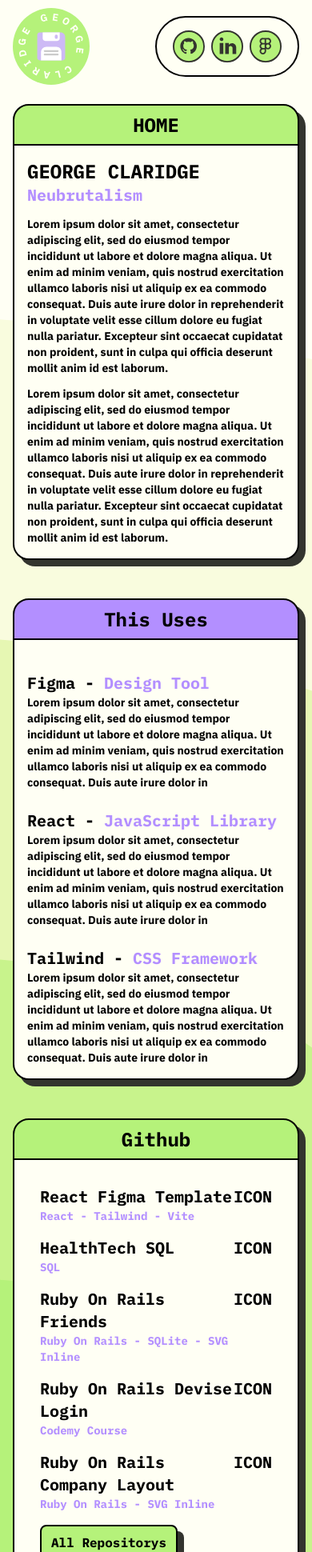
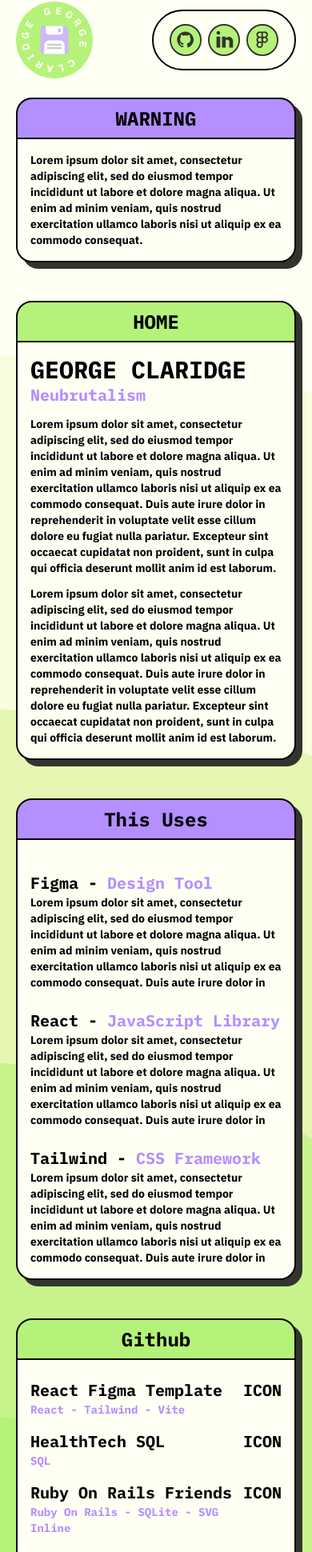
Before and after one commit to GeorgeClaridge/BrutalDesign, a React (Vite) app in the folder my-project/: page / in a window 390 px wide. Shown: the part 22-1962 px from the top of the page at 80% size. Built offline with nearby package versions, Linux system fonts and the light colour scheme.

Commit message:
Added warning placeholder

```diff
--- a/my-project/src/App.jsx
+++ b/my-project/src/App.jsx
@@ -6,14 +6,14 @@
 function App() {
 
   return (
-    <div className='bg-no-repeat bg-cover' style={{ backgroundImage: `url(${Background})` }}>
+    <div className="bg-no-repeat bg-cover" style={{ backgroundImage: `url(${Background})` }}>
       <div className="padding px-[4rem] pb-[3rem] hidden lg:block">
         <Navbar />
         <Header />
         <Tool />
       </div>
 
-      <div className="MobileTest lg:hidden xl:hidden 2xl:hidden px-4 py-2">
+      <div className="lg:hidden xl:hidden 2xl:hidden px-5">
         <MobileNavbar />
         <MobileHeader />
         <MobileTool />
--- a/my-project/src/components/header/Header.jsx
+++ b/my-project/src/components/header/Header.jsx
@@ -13,7 +13,7 @@
 
           <div className="bg-white rounded-b-[20px] border-[2px] border-t-[0px] shadow-solid-primary">
 
-            <ul className="center py-8 px-10 text-xl font-bold list-none">
+            <ul className="py-8 px-10 text-xl font-bold list-none">
               <li className="flex pb-4">
                 <img src={FilePerson} alt="File Person" className='Icon self-center w-10 mr-4 hover:-translate-y-1 hover:scale-110 duration-300'/>
                 <div className='self-center hover:underline cursor-pointer'>
--- a/my-project/src/mobilecomponents/header/Header.jsx
+++ b/my-project/src/mobilecomponents/header/Header.jsx
@@ -3,8 +3,23 @@
 
 const Header = () => {
   return (
-    <div className="Contatienr">
+    <div className="">
 
+      <div className="bg-purple rounded-t-[20px] border-[2px] shadow-solid-primary py-2">
+
+        <div className="text-2xl font-semibold flex justify-center">WARNING</div>
+
+        </div>
+
+        <div className="bg-white rounded-b-[20px] border-[2px] border-t-[0px] shadow-solid-primary">
+        <div className="Content p-4">
+
+          <div className="text text-sm font-bold font-IBMsans">Lorem ipsum dolor sit amet, consectetur adipiscing elit, sed do eiusmod tempor incididunt ut labore et dolore magna aliqua. Ut enim ad minim veniam, quis nostrud exercitation ullamco laboris nisi ut aliquip ex ea commodo consequat.</div>
+
+        </div>
+      </div>
+
+      <div className='pt-12'>
         <div className="bg-green rounded-t-[20px] border-[2px] shadow-solid-primary py-2">
 
           <div className="text-2xl font-semibold flex justify-center">HOME</div>
@@ -14,7 +29,7 @@
         <div className="bg-white rounded-b-[20px] border-[2px] border-t-[0px] shadow-solid-primary">
           <div className="Content p-4">
             <div className="HeaderContainer">
-              <div className="Header text-2xl font-bold">GEORGE CLARIDGE</div>
+              <div className="Header text-3xl font-bold">GEORGE CLARIDGE</div>
               <div className="SubHeader text-purple text-xl font-bold">Neubrutalism</div>
             </div>
 
@@ -23,6 +38,7 @@
 
           </div>
         </div>
+      </div>
 
     </div>
   )
--- a/my-project/src/mobilecomponents/tool/Tool.jsx
+++ b/my-project/src/mobilecomponents/tool/Tool.jsx
@@ -2,7 +2,7 @@
 
 const Tool = () => {
   return (
-    <div className="Contatienr pt-12">
+    <div className="pt-12">
 
         <div className="bg-purple rounded-t-[20px] border-[2px] shadow-solid-primary py-2">
           <div className="text-2xl font-semibold flex justify-center">This Uses</div>
@@ -23,14 +23,14 @@
           </div>
         </div>
 
-      <div className="pt-12">
+      <div className="pt-12 pb-4">
 
         <div className="bg-green rounded-t-[20px] border-[2px] shadow-solid-primary py-2">
           <div className="text-2xl font-semibold flex justify-center">Github</div>
         </div>
 
         <div className="bg-white rounded-b-[20px] border-[2px] border-t-[0px] shadow-solid-primary">
-          <div className="center py-6 px-8 text-xl font-bold list-none">
+          <div className="center p-4 text-xl font-bold list-none">
 
             <ul>
               <li className="flex justify-between py-2">
```
